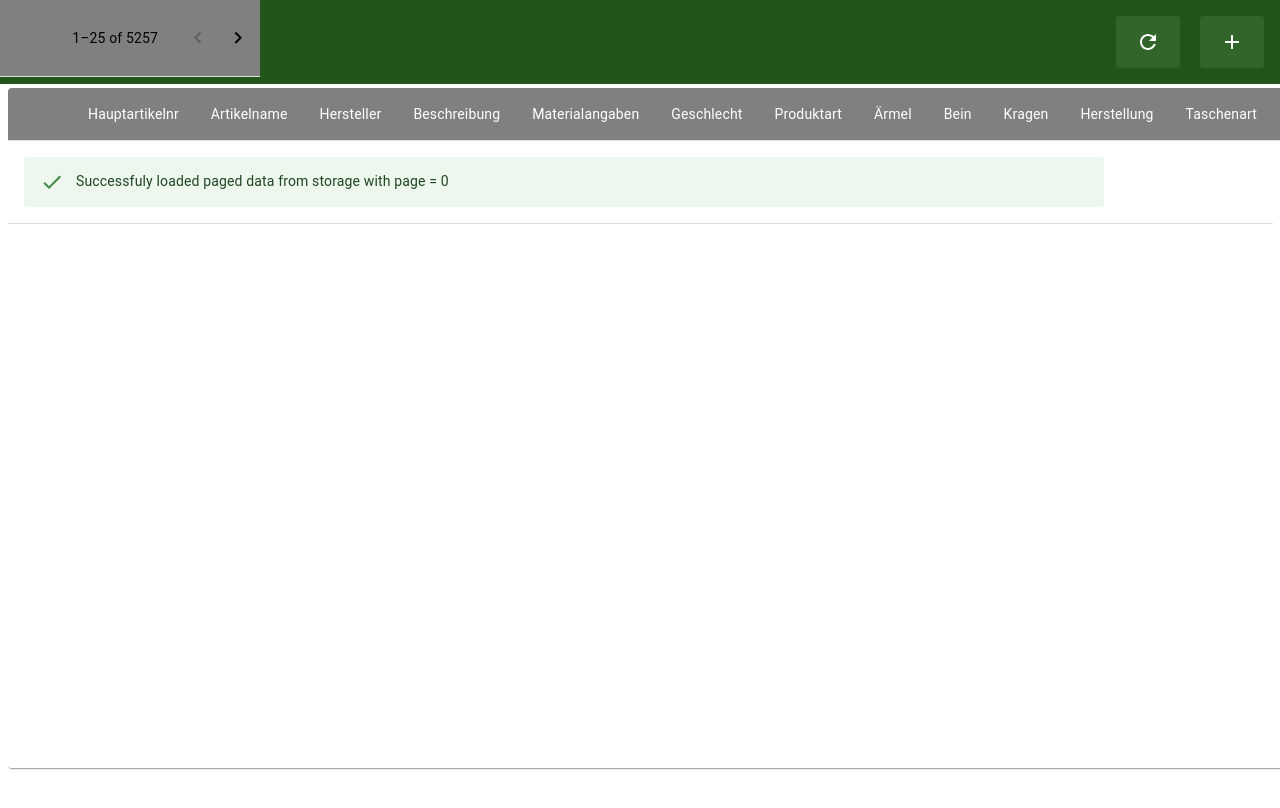
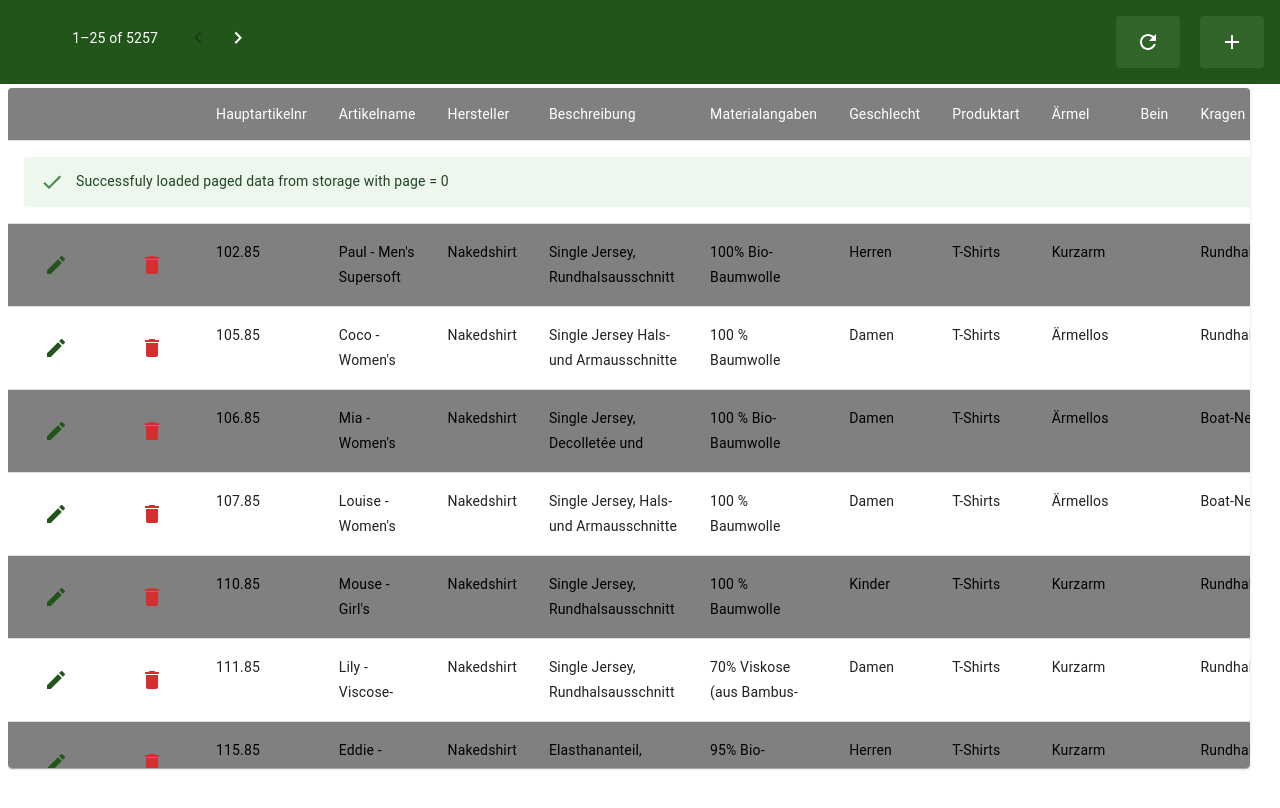
Before and after one commit to JorgeMartinezPizarro/challenge, a Next.js app: page / in a window 1280 px wide. Built offline with nearby package versions, Linux system fonts and the light colour scheme.

Commit message:
fix save and load. improve styles

```diff
--- a/app/api/load/route.ts
+++ b/app/api/load/route.ts
@@ -10,7 +10,7 @@
   try {
     const body = await request.json()
 
-    const page: number = parseInt(body.page || -1)
+    const page: number = parseInt(body.page || 0)
     const refresh: boolean = body.refresh
 
     const projectFolder = process.cwd();
--- a/app/api/save/route.ts
+++ b/app/api/save/route.ts
@@ -12,7 +12,7 @@
 
     const body = await request.json() as SaveArticle
     const {pos, data, page} = body
-    console.log(body)
+
     const projectFolder = process.cwd();
 
     const articlesFolder: string = fs.existsSync(projectFolder + '/data/stored.csv')
@@ -43,7 +43,7 @@
       data: {
         header: newArticles[0],
         data: newArticles.slice(1).slice(page * PAGE_SIZE, PAGE_SIZE + page * PAGE_SIZE),
-        length: newArticles.length
+        length: newArticles.length - 1
       }}), {
         headers: {
             'Content-Type': 'application/json; chatset=utf-8',
--- a/app/globals.css
+++ b/app/globals.css
@@ -8,7 +8,7 @@
 .container {
   margin-top: 80px;
   height: calc(100% - 120px);
-  width: 99%;
+  width: 97%!important;
   overflow-y: scroll;
 }
 
@@ -29,12 +29,19 @@
   width: 260px;
   height: 76px;
   overflow: hidden;
+  background: #215519;
+  border-color: #215519;
+  color: white;
 }
 
 tr:nth-child(1) td,
 tr:nth-child(1):hover td {
   background: grey;
   color: white
+
+}
+.MuiToolbar-root  {
+  color: white;
 
 }
 tr:nth-child(even) td {
@@ -72,16 +79,16 @@
 }
 
 tr span {
-  display: -webkit-box;     /* Display as a flexbox with Webkit support */
-  box-orient: vertical;  /* Set the box orientation to vertical */
-  line-clamp: 2;    /* Limit the text to 2 lines */
+  display: -webkit-box;
+  box-orient: vertical;
+  line-clamp: 2;
   width: 100%;
-  overflow: hidden;         /* Hide overflow */
-  display: -webkit-box;     /* Display as a flexbox with Webkit support */
-  text-overflow: ellipsis;  /* Show ellipsis if the text overflows */
-  line-height: 25px;       /* Adjust line height as needed */
-  height: 50px;            /* Set height to exactly 2 lines */
-  white-space: normal;      /* Allows wrapping of text */
+  overflow: hidden;
+  display: -webkit-box;
+  text-overflow: ellipsis;
+  line-height: 25px;
+  height: 50px;
+  white-space: normal;
 }
 .MuiModal-root {
   text-align: center;
@@ -94,9 +101,17 @@
   opacity: 1;
   overflow-y: scroll;
 }
+.MuiModal-root button {
+  margin-top: 22px;
+  margin-left: 8px;
+
+}
 input[type="text"],
 input[type="text"] * {
   color: black;
   background: white;
   border-color: white;
 }
+.MuiPaper-root  {
+  width: 98%;
+}
--- a/app/layout.tsx
+++ b/app/layout.tsx
@@ -6,7 +6,7 @@
 
 export const metadata: Metadata = {
   title: "Challenge",
-  description: "Practice exercise about JS and React",
+  description: "Practice exercise about Typescript and React",
 };
 
 export default function RootLayout({
```
Also changed, not shown: 1 other file (tests, documents, lock files or other folders).
